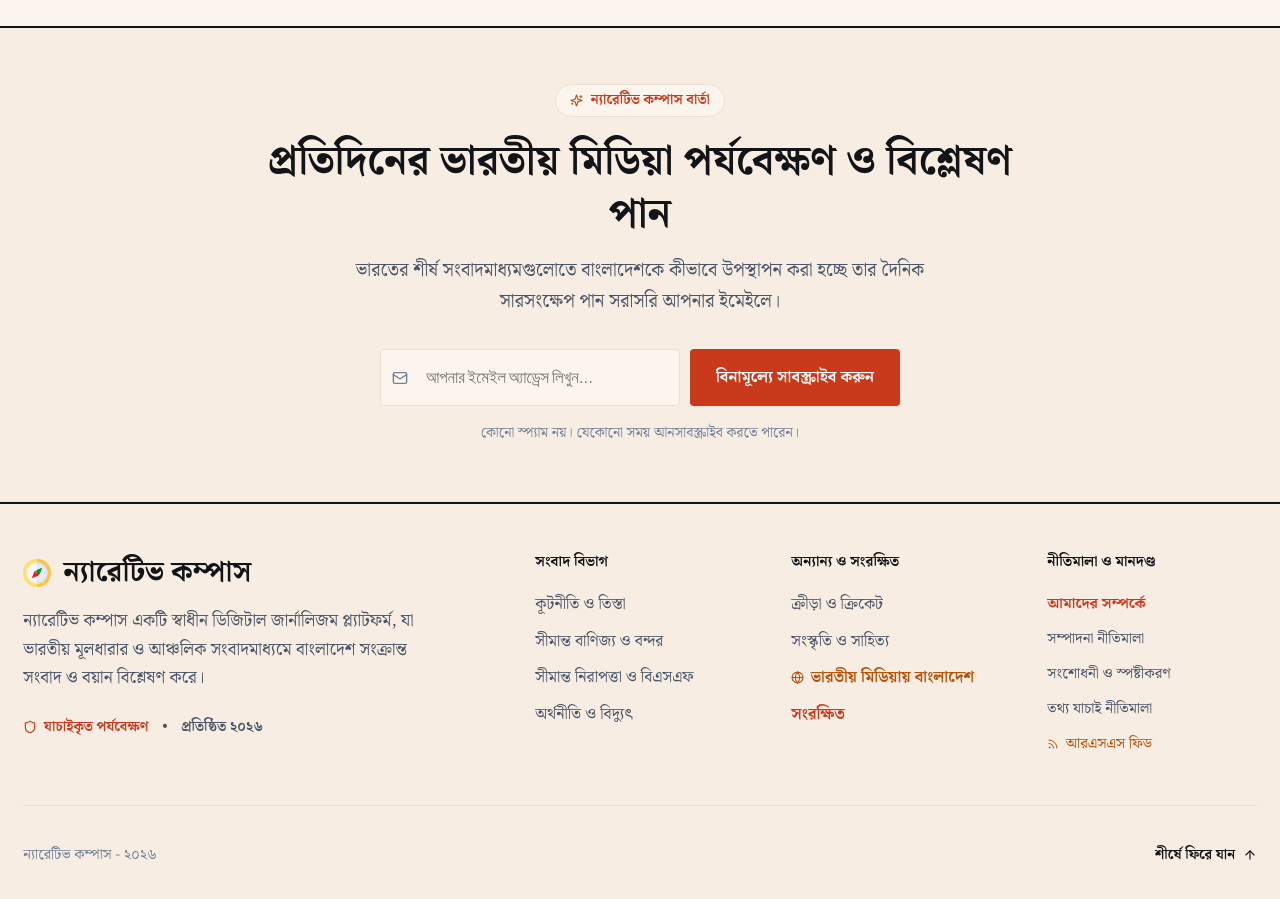
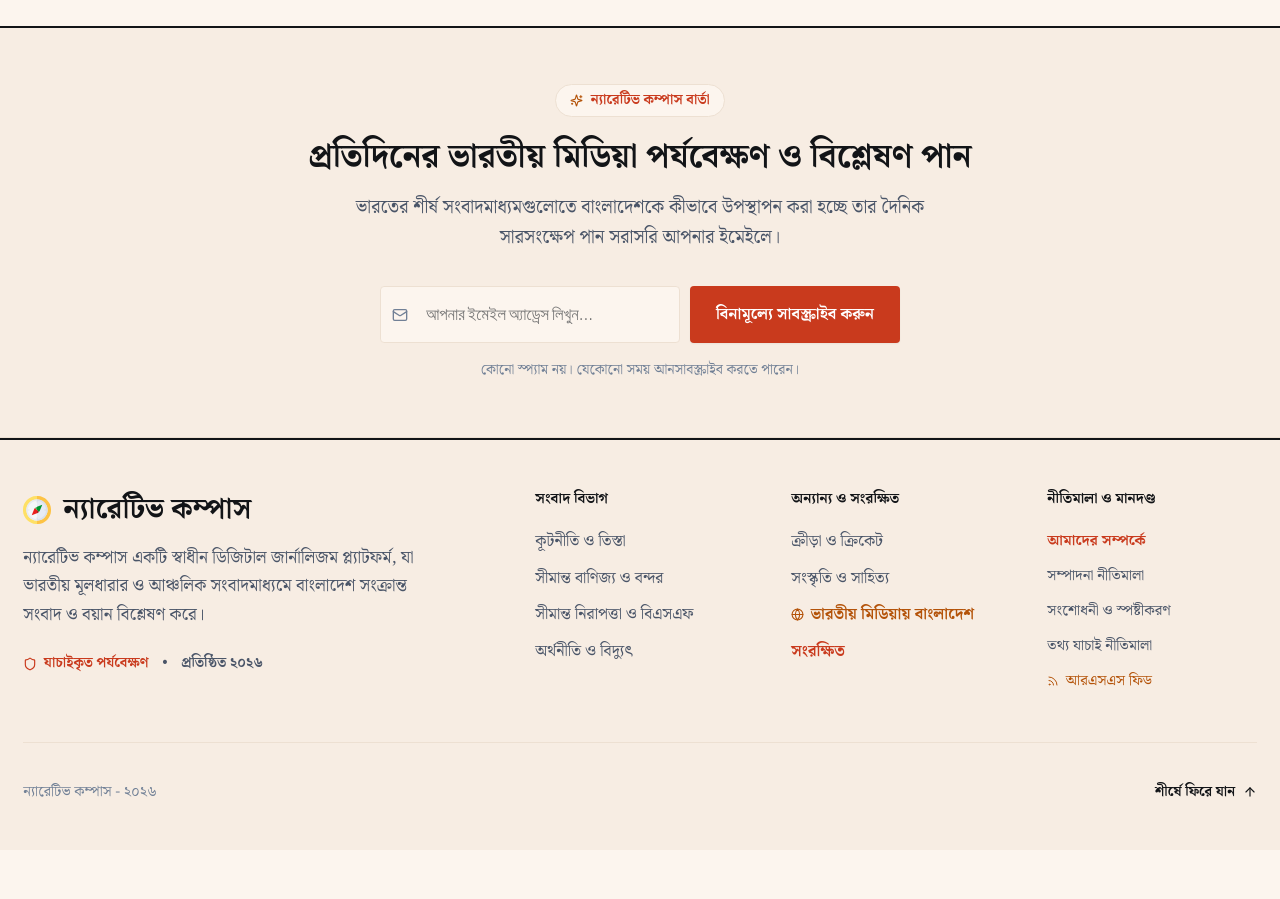
Before and after one commit to metakave/bangladesh-news-india, a Next.js app: page / in a window 1280 px wide. Shown: the part 9020-9919 px from the top of the page. After the commit the page ends 9870 px from the top, so only its background shows below. Built offline with nearby package versions, Linux system fonts and the light colour scheme.

Commit message:
Reduce newsletter title font size by 5 points

```diff
--- a/src/components/Newsletter.tsx
+++ b/src/components/Newsletter.tsx
@@ -49,7 +49,7 @@ export default function Newsletter() {
         <h2
           className={lang === 'bn' ? 'font-bengali' : 'font-masthead'}
           style={{
-            fontSize: lang === 'bn' ? 'clamp(1.6rem, 3.2vw, 2.3rem)' : 'clamp(1.75rem, 3.5vw, 2.5rem)',
+            fontSize: lang === 'bn' ? 'clamp(1.3rem, 2.6vw, 1.95rem)' : 'clamp(1.45rem, 2.8vw, 2.15rem)',
             fontWeight: 900,
             color: 'var(--text-primary)',
             marginBottom: '0.75rem',
```
